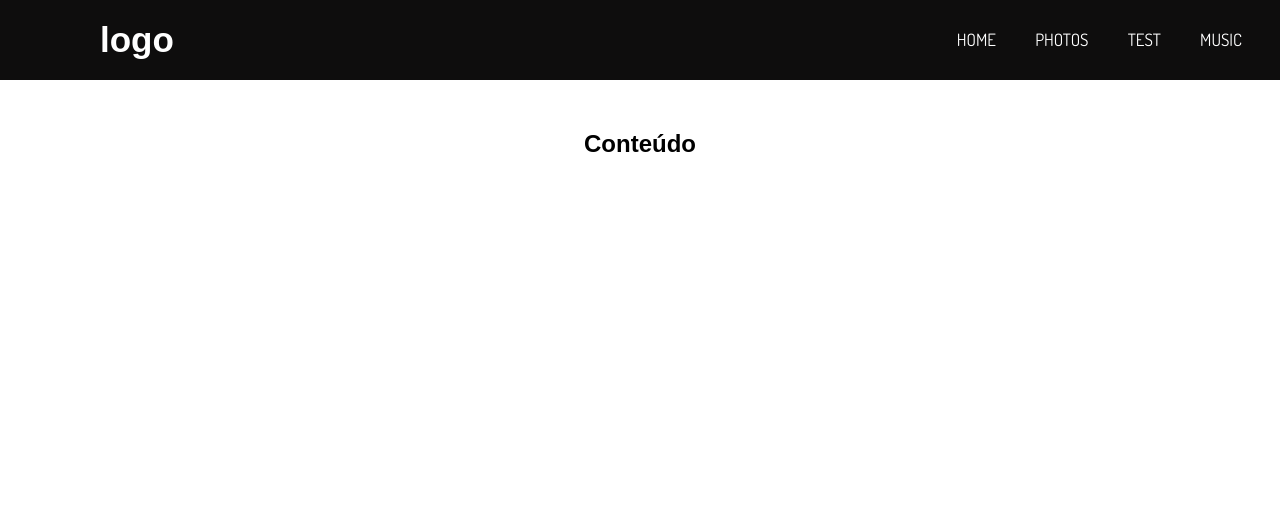
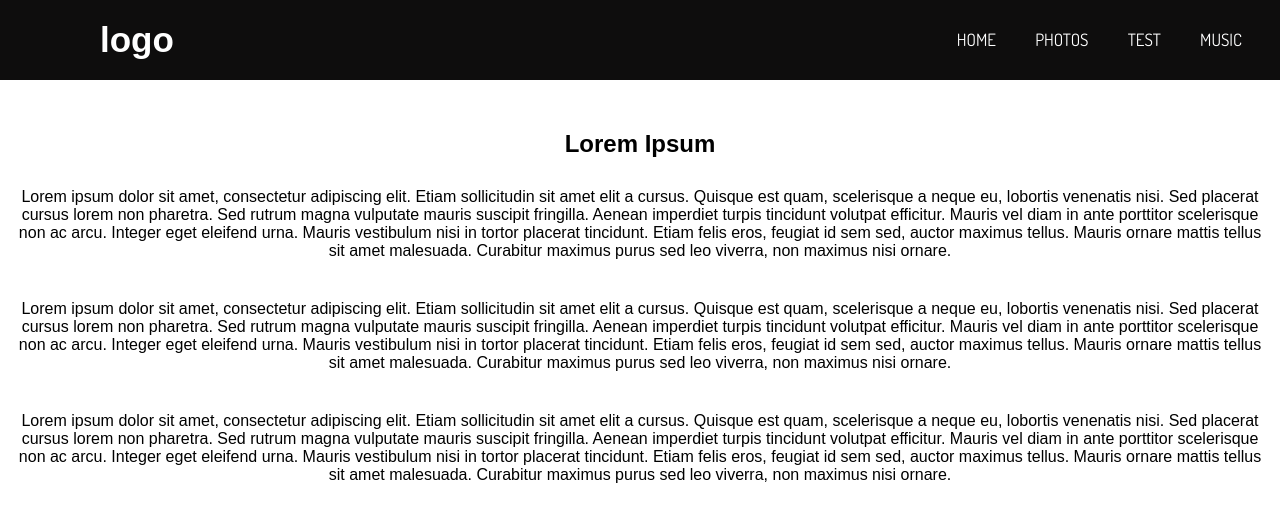
Before and after one commit to newtsarthur/menu, a plain HTML site: page index.html in a window 1280 px wide. Drawn offline with Linux system fonts and the light colour scheme.

Commit message:
Add files via upload

```diff
--- a/index.html
+++ b/index.html
@@ -32,7 +32,24 @@
         </ul>
     </nav>
     <section>
-        <h1>Conteúdo</h1>
+        <h1>Lorem Ipsum</h1>
+        <ul class="textos">
+            <li>
+                <a>
+                    Lorem ipsum dolor sit amet, consectetur adipiscing elit. Etiam sollicitudin sit amet elit a cursus. Quisque est quam, scelerisque a neque eu, lobortis venenatis nisi. Sed placerat cursus lorem non pharetra. Sed rutrum magna vulputate mauris suscipit fringilla. Aenean imperdiet turpis tincidunt volutpat efficitur. Mauris vel diam in ante porttitor scelerisque non ac arcu. Integer eget eleifend urna. Mauris vestibulum nisi in tortor placerat tincidunt. Etiam felis eros, feugiat id sem sed, auctor maximus tellus. Mauris ornare mattis tellus sit amet malesuada. Curabitur maximus purus sed leo viverra, non maximus nisi ornare.
+                </a>
+            </li>
+            <li>
+                <a>
+                    Lorem ipsum dolor sit amet, consectetur adipiscing elit. Etiam sollicitudin sit amet elit a cursus. Quisque est quam, scelerisque a neque eu, lobortis venenatis nisi. Sed placerat cursus lorem non pharetra. Sed rutrum magna vulputate mauris suscipit fringilla. Aenean imperdiet turpis tincidunt volutpat efficitur. Mauris vel diam in ante porttitor scelerisque non ac arcu. Integer eget eleifend urna. Mauris vestibulum nisi in tortor placerat tincidunt. Etiam felis eros, feugiat id sem sed, auctor maximus tellus. Mauris ornare mattis tellus sit amet malesuada. Curabitur maximus purus sed leo viverra, non maximus nisi ornare.
+                </a>
+            </li>
+            <li>
+                <a>
+                    Lorem ipsum dolor sit amet, consectetur adipiscing elit. Etiam sollicitudin sit amet elit a cursus. Quisque est quam, scelerisque a neque eu, lobortis venenatis nisi. Sed placerat cursus lorem non pharetra. Sed rutrum magna vulputate mauris suscipit fringilla. Aenean imperdiet turpis tincidunt volutpat efficitur. Mauris vel diam in ante porttitor scelerisque non ac arcu. Integer eget eleifend urna. Mauris vestibulum nisi in tortor placerat tincidunt. Etiam felis eros, feugiat id sem sed, auctor maximus tellus. Mauris ornare mattis tellus sit amet malesuada. Curabitur maximus purus sed leo viverra, non maximus nisi ornare.
+                </a>
+            </li>
+        </ul>
     </section>
 </body>
 </html>
```
